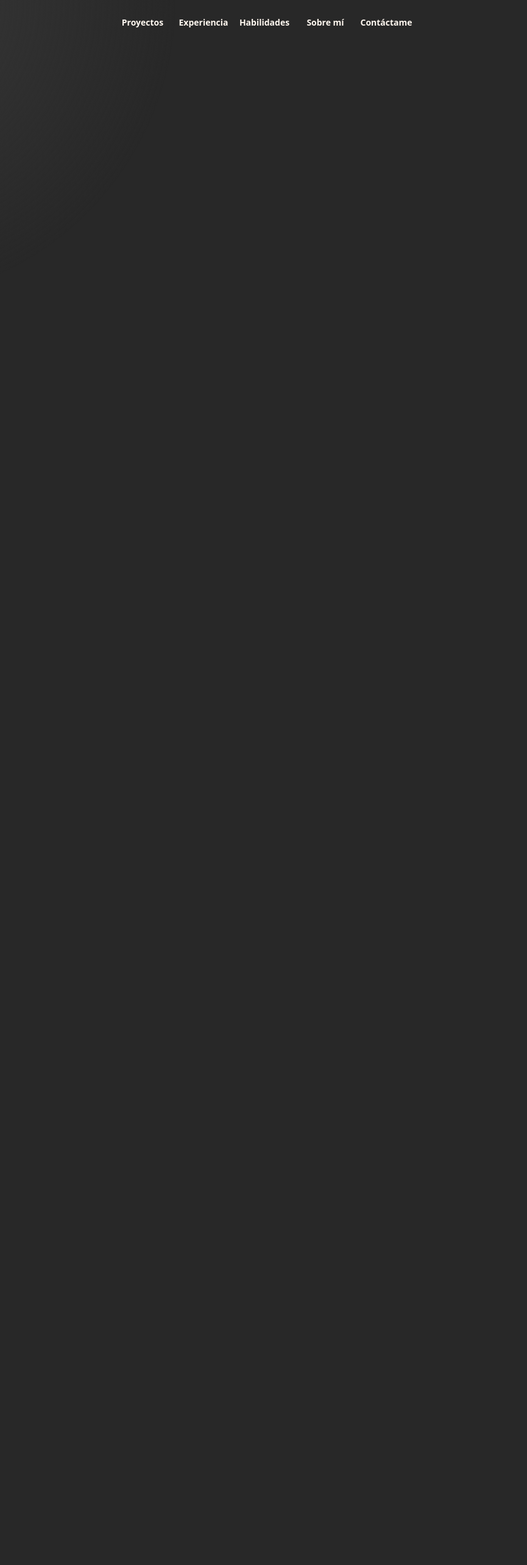
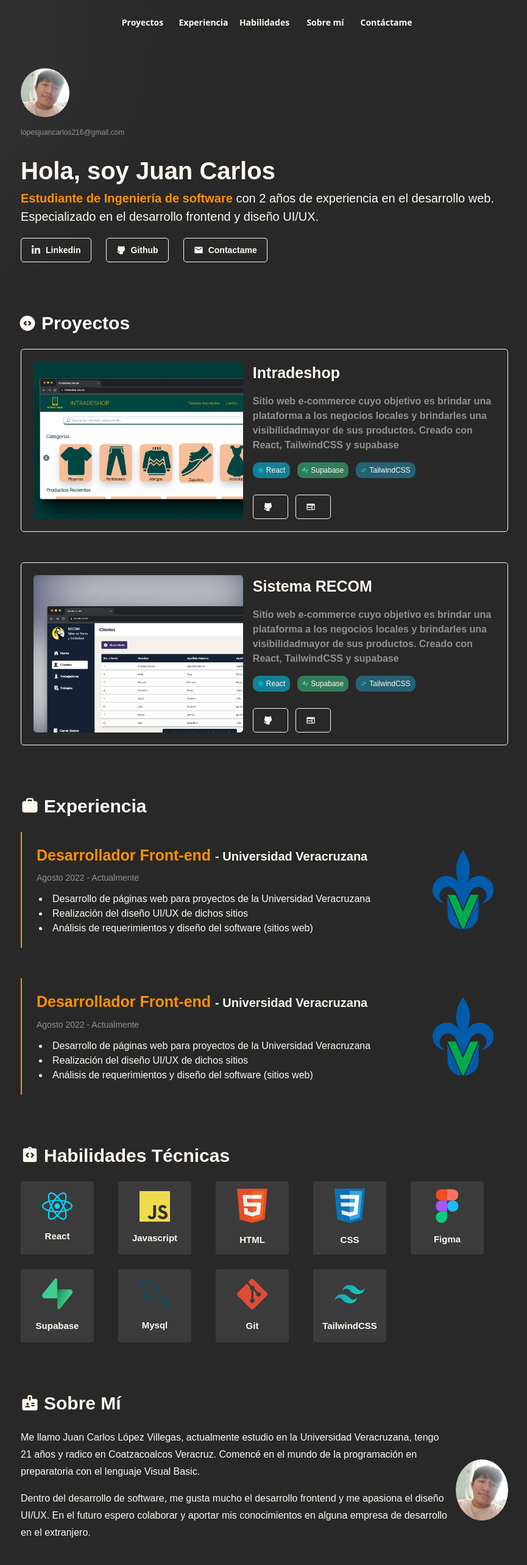
Before and after one commit to JuanCarlosLV/my-portfolio, a React (Vite) app: page / in a window 1280 px wide. Shown: the top 2566 px of the page at 61% size, without its empty margins (206-1071 px from the left). Before the commit the page ends 800 px from the top, so only its background shows below. Built offline with nearby package versions, Linux system fonts and the light colour scheme.

Commit message:
Importing new components

```diff
--- a/src/App.jsx
+++ b/src/App.jsx
@@ -1,6 +1,13 @@
+import SocialButton from "./Components/Buttons/SocialButton";
+import CardProject from "./Components/CardProject";
 import FollowCursor from "./Components/FollowCursor";
-import Footer from "./Components/Footer";
+import { proyectos, trabajos, skills } from "./Components/DataProjects";
+
 import Navbar from "./Components/Navbar";
+import CardExperience from "./Components/CardExperience";
+import AboutMe from "./Components/AboutMe";
+import SkillPill from "./Components/SkillPill";
+import ContacMe from "./Components/ContacMe";
 
 function App() {
   return (
@@ -11,9 +18,159 @@ function App() {
         <Navbar />
       </header>
 
-      <main className="px-5">
-        <section></section>
+      <main className="px-5 font-corbel">
+        <section className=" py-16 mt-12 m-auto w-[800px]">
+          <article className="profile flex space-x-[10px]">
+            <figure>
+              <img
+                src="/src/assets/Images/profile-photo.jpg"
+                alt="foto de perfil de Juan Carlos López"
+                className="rounded-[50%] w-[80px] h-[80px] object-cover"
+              />
+              <figcaption
+                className="font-light text-textoSecundario
+              text-[12px] mt-4"
+              >
+                lopesjuancarlos216@gmail.com
+              </figcaption>
+            </figure>
+          </article>
+
+          <section className="information flex flex-col mt-6">
+            <h2 className="text-primaryColor font-bold text-[40px]">
+              Hola, soy Juan Carlos
+            </h2>
+            <p className="text-primaryColor text-[20px] text-pretty">
+              <strong className="text-secondaryColor">
+                Estudiante de Ingeniería de software
+              </strong>{" "}
+              con 2 años de experiencia en el desarrollo web. Especializado en
+              el desarrollo frontend y diseño UI/UX.
+            </p>
+
+            <div className="flex justify-start items-center mt-5 space-x-6">
+              <SocialButton
+                label={"Linkedin"}
+                url={"www.linkedin.com/in/juancarloslopezvillegas"}
+                logo={"/src/assets/icons/linkedin-in.svg"}
+              />
+              <SocialButton
+                label={"Github"}
+                url={"https://github.com/JuanCarlosLV"}
+                logo={"/src/assets/icons/github.svg"}
+              />
+
+              <SocialButton
+                label={"Contactame"}
+                url={"mailto:lopesjuancarlos216@gmail.com"}
+                logo={"/src/assets/icons/email.svg"}
+              />
+            </div>
+          </section>
+
+          <section id="proyectos" className="projects flex flex-col mt-[77px]">
+            <header className="inline-flex justify-start items-center gap-2 text-white -ml-1">
+              <svg
+                xmlns="http://www.w3.org/2000/svg"
+                width="30"
+                viewBox="0 0 24 24"
+                fill="#FFF8F0"
+                class="icon icon-tabler icons-tabler-filled icon-tabler-code-circle"
+              >
+                <path stroke="none" d="M0 0h24v24H0z" fill="none" />
+                <path d="M17 3.34a10 10 0 1 1 -15 8.66l.005 -.324a10 10 0 0 1 14.995 -8.336m-6.293 5.953a1 1 0 0 0 -1.414 0l-2 2a1 1 0 0 0 0 1.414l2 2a1 1 0 0 0 1.414 0l.083 -.094a1 1 0 0 0 -.083 -1.32l-1.292 -1.293l1.292 -1.293a1 1 0 0 0 0 -1.414m4 0a1 1 0 0 0 -1.414 0l-.083 .094a1 1 0 0 0 .083 1.32l1.292 1.293l-1.292 1.293a1 1 0 0 0 1.414 1.414l2 -2a1 1 0 0 0 0 -1.414z" />
+              </svg>
+              <span className="text-[30px] font-bold">Proyectos</span>
+            </header>
+
+            <div className="flex flex-col gap-[50px] mt-5">
+              {proyectos.map((project, index) => (
+                <>
+                  <CardProject key={index} project={project} />
+                </>
+              ))}
+            </div>
+          </section>
+
+          <section
+            id="experiencia"
+            className="experiencia flex flex-col mt-[77px]"
+          >
+            <header className="inline-flex justify-start items-center gap-2 text-white ">
+              <svg
+                xmlns="http://www.w3.org/2000/svg"
+                width="30"
+                viewBox="0 0 24 24"
+                fill="#FFF8F0"
+                class="icon icon-tabler icons-tabler-filled icon-tabler-briefcase-2"
+              >
+                <path stroke="none" d="M0 0h24v24H0z" fill="none" />
+                <path d="M14 2a3 3 0 0 1 3 3v1h2a3 3 0 0 1 3 3v9a3 3 0 0 1 -3 3h-14a3 3 0 0 1 -3 -3v-9a3 3 0 0 1 3 -3h2v-1a3 3 0 0 1 3 -3zm0 2h-4a1 1 0 0 0 -1 1v1h6v-1a1 1 0 0 0 -1 -1" />
+              </svg>
+              <span className="text-[30px] font-bold">Experiencia</span>
+            </header>
+
+            <div className="flex flex-col gap-[50px] mt-5 ">
+              {trabajos.map((trabajo, index) => (
+                <>
+                  <CardExperience key={index} experience={trabajo} />
+                </>
+              ))}
+            </div>
+          </section>
+
+          <section id="habilidades" className="skills flex flex-col  mt-[77px]">
+            <header className="inline-flex justify-start items-center gap-2 text-white ">
+              <svg
+                xmlns="http://www.w3.org/2000/svg"
+                width="30px"
+                height="30px"
+                viewBox="0 -960 960 960"
+                fill="#FFF8F0"
+              >
+                <path d="m384-336 56-58-86-86 86-86-56-58-144 144 144 144Zm192 0 144-144-144-144-56 58 86 86-86 86 56 58ZM200-120q-33 0-56.5-23.5T120-200v-560q0-33 23.5-56.5T200-840h168q13-36 43.5-58t68.5-22q38 0 68.5 22t43.5 58h168q33 0 56.5 23.5T840-760v560q0 33-23.5 56.5T760-120H200Zm280-670q13 0 21.5-8.5T510-820q0-13-8.5-21.5T480-850q-13 0-21.5 8.5T450-820q0 13 8.5 21.5T480-790Z" />
+              </svg>
+              <span className="text-[30px] font-bold text-primaryColor">
+                Habilidades Técnicas
+              </span>
+            </header>
+
+            <div className="grid grid-cols-5 grid-rows-2 gap-y-6 mt-5">
+              {skills.map((skill) => (
+                <>
+                  <SkillPill skill={skill} />
+                </>
+              ))}
+            </div>
+          </section>
+
+          <section id="sobre-mi" className="about-me mt-[77px]">
+            <header className="inline-flex justify-start items-center gap-2 text-white ">
+              <svg
+                xmlns="http://www.w3.org/2000/svg"
+                viewBox="0 -960 960 960"
+                width="30px"
+                height="30px"
+                fill="#FFF8F0"
+              >
+                <path d="M160-80q-33 0-56.5-23.5T80-160v-440q0-33 23.5-56.5T160-680h200v-120q0-33 23.5-56.5T440-880h80q33 0 56.5 23.5T600-800v120h200q33 0 56.5 23.5T880-600v440q0 33-23.5 56.5T800-80H160Zm80-160h240v-18q0-17-9.5-31.5T444-312q-20-9-40.5-13.5T360-330q-23 0-43.5 4.5T276-312q-17 8-26.5 22.5T240-258v18Zm320-60h160v-60H560v60Zm-200-60q25 0 42.5-17.5T420-420q0-25-17.5-42.5T360-480q-25 0-42.5 17.5T300-420q0 25 17.5 42.5T360-360Zm200-60h160v-60H560v60ZM440-600h80v-200h-80v200Z" />
+              </svg>
+              <span className="text-[30px] font-bold text-primaryColor">
+                Sobre Mí
+              </span>
+            </header>
+            <div className="mt-5">
+              <AboutMe />
+            </div>
+          </section>
+        </section>
       </main>
+
+      <footer className="flex flex-row justify-center items-center py-2 mb-5 mt-8 m-auto w-[800px] text-textoSecundario text-xs">
+        <span>
+          &copy; 2024 Juan Carlos López. Todos los derechos reservados
+        </span>
+      </footer>
     </>
   );
 }
```
